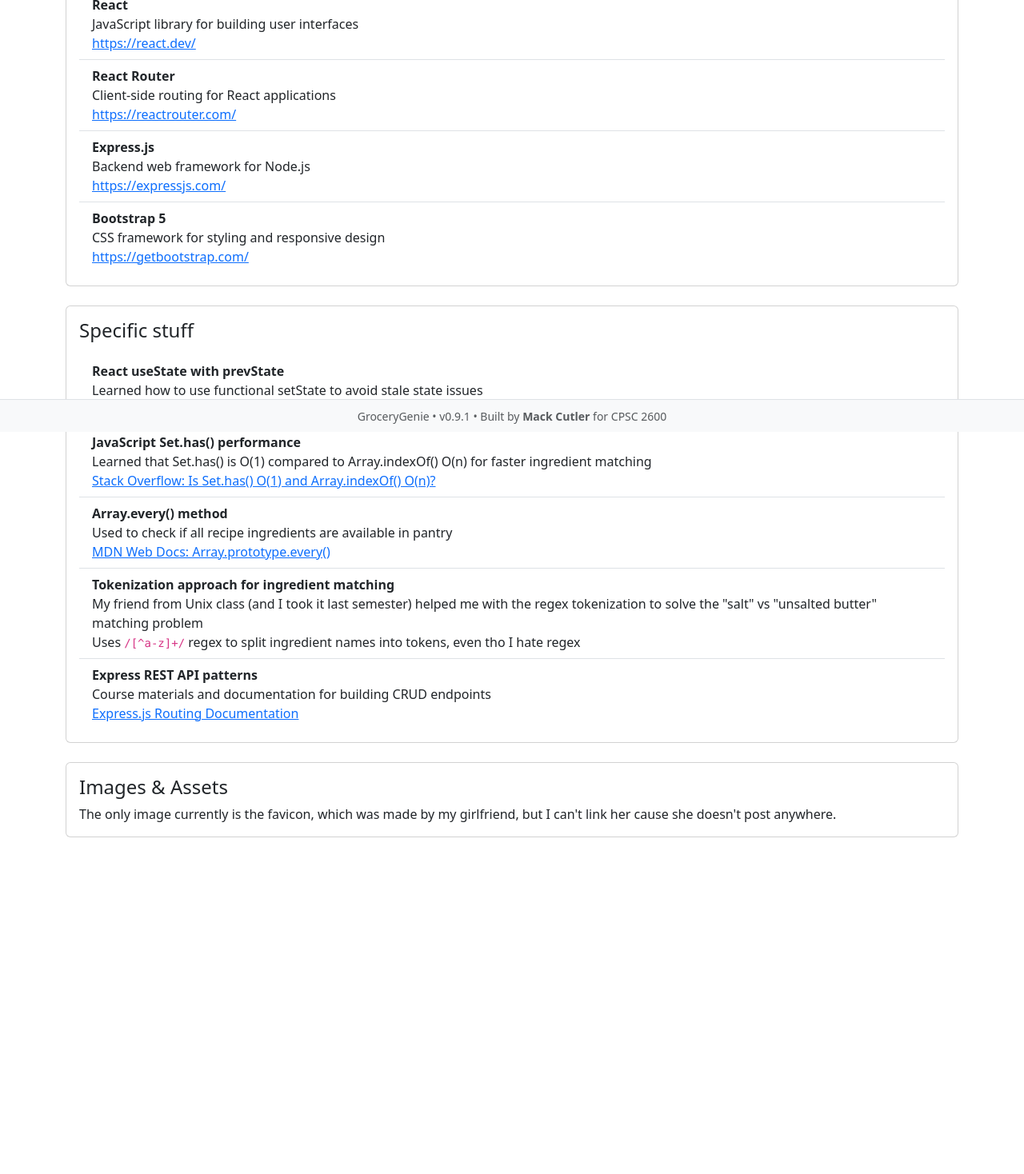
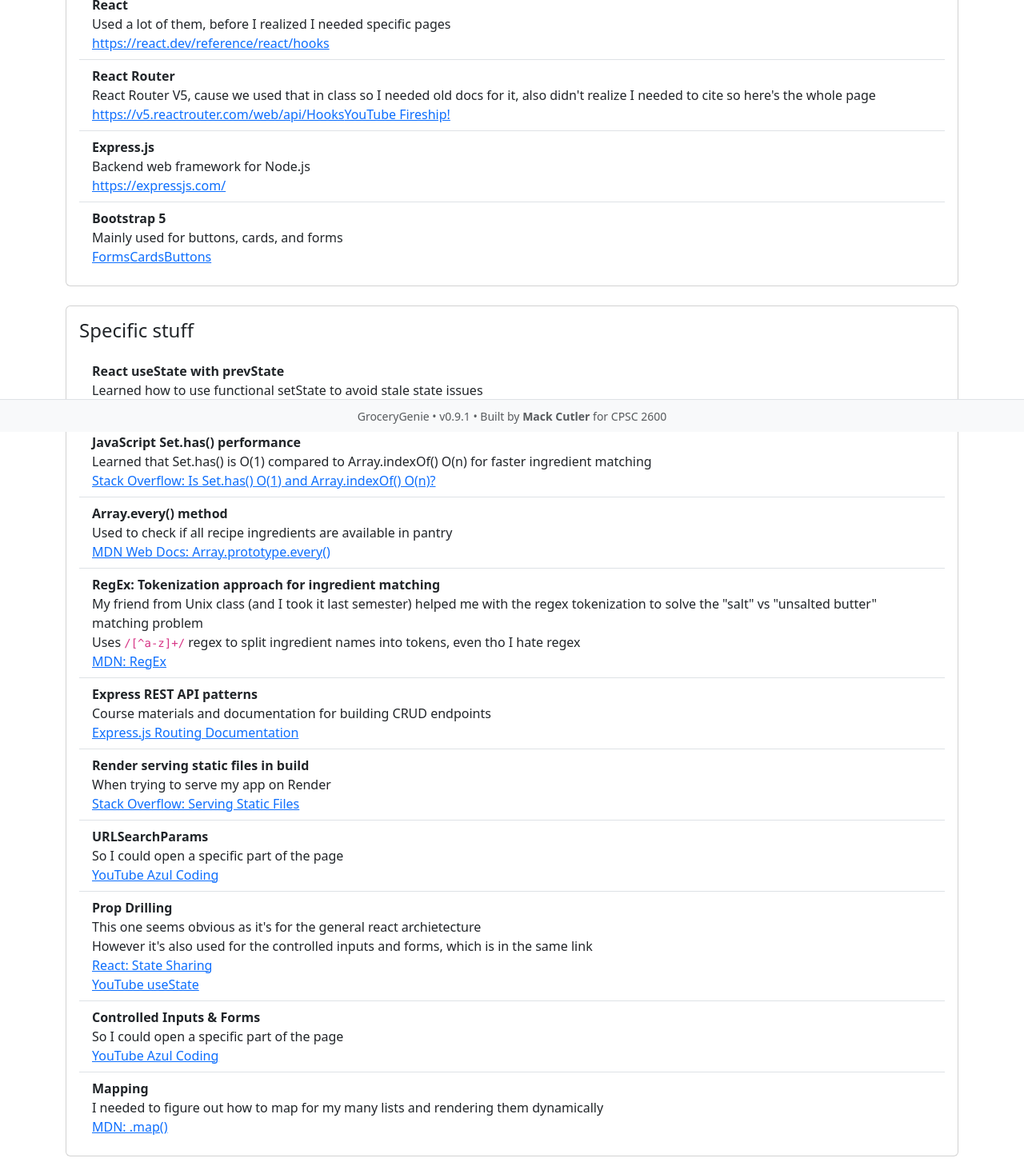
Before and after one commit to mackcutlerdev/Grocery-Genie, a React (Create React App) app in the folder client/: page /sources in a window 1280 px wide. Shown: the part 260-1728 px from the top of the page at 80% size. Before the commit the page ends 1371 px from the top, so only its background shows below. Built offline with nearby package versions, Linux system fonts and the light colour scheme.

Commit message:
Fixed sources, added the rest, also fixed some typos, whoops.

```diff
--- a/client/src/components/Navbar.js
+++ b/client/src/components/Navbar.js
@@ -1,3 +1,4 @@
+// Dependencies
 import React from 'react';
 import { Link } from 'react-router-dom';
 
--- a/client/src/pages/SourcesPage.js
+++ b/client/src/pages/SourcesPage.js
@@ -1,4 +1,4 @@
-// pages/SourcesPage.js
+// Dependencies
 import React, { Fragment } from 'react';
 
 function SourcesPage()
@@ -15,17 +15,20 @@
                         <ul className="list-group list-group-flush mt-3">
                             <li className="list-group-item">
                                 <strong>React</strong><br />
-                                JavaScript library for building user interfaces<br />
-                                <a href="https://react.dev/" target="_blank" rel="noopener noreferrer">
-                                    https://react.dev/
+                                Used a lot of them, before I realized I needed specific pages<br />
+                                <a href="https://react.dev/reference/react/hooks" target="_blank" rel="noopener noreferrer">
+                                    https://react.dev/reference/react/hooks
                                 </a>
                             </li>
 
                             <li className="list-group-item">
                                 <strong>React Router</strong><br />
-                                Client-side routing for React applications<br />
-                                <a href="https://reactrouter.com/" target="_blank" rel="noopener noreferrer">
-                                    https://reactrouter.com/
+                               React Router V5, cause we used that in class so I needed old docs for it, also didn't realize I needed to cite so here's the whole page<br />
+                                <a href="https://v5.reactrouter.com/web/api/Hooks" target="_blank" rel="noopener noreferrer">
+                                    https://v5.reactrouter.com/web/api/Hooks
+                                </a>
+                                <a href="https://www.youtube.com/watch?v=TNhaISOUy6Q" target="_blank" rel="noopener noreferrer">
+                                    YouTube Fireship!
                                 </a>
                             </li>
 
@@ -39,9 +42,15 @@
 
                             <li className="list-group-item">
                                 <strong>Bootstrap 5</strong><br />
-                                CSS framework for styling and responsive design<br />
-                                <a href="https://getbootstrap.com/" target="_blank" rel="noopener noreferrer">
-                                    https://getbootstrap.com/
+                                Mainly used for buttons, cards, and forms<br />
+                                <a href="https://getbootstrap.com/docs/5.3/forms/overview/" target="_blank" rel="noopener noreferrer">
+                                    Forms
+                                </a>
+                                <a href="https://getbootstrap.com/docs/5.0/components/card/" target="_blank" rel="noopener noreferrer">
+                                    Cards
+                                </a>
+                                <a href="https://getbootstrap.com/docs/5.3/components/buttons/" target="_blank" rel="noopener noreferrer">
+                                    Buttons
                                 </a>
                             </li>
                         </ul>
@@ -78,16 +87,63 @@
                             </li>
 
                             <li className="list-group-item">
-                                <strong>Tokenization approach for ingredient matching</strong><br />
+                                <strong>RegEx: Tokenization approach for ingredient matching</strong><br />
                                 My friend from Unix class (and I took it last semester) helped me with the regex tokenization to solve the "salt" vs "unsalted butter" matching problem<br />
-                                Uses <code>/[^a-z]+/</code> regex to split ingredient names into tokens, even tho I hate regex
+                                Uses <code>/[^a-z]+/</code> regex to split ingredient names into tokens, even tho I hate regex <br/>
+                                <a href="https://developer.mozilla.org/en-US/docs/Web/JavaScript/Reference/Global_Objects/RegExp" target="_blank" rel="noopener noreferrer">
+                                    MDN: RegEx
+                                </a>
                             </li>
 
                             <li className="list-group-item">
                                 <strong>Express REST API patterns</strong><br />
                                 Course materials and documentation for building CRUD endpoints<br />
-                                <a href="https://expressjs.com/en/starter/basic-routing.html" target="_blank" rel="noopener noreferrer">
+                                <a href="https://expressjs.com/en/guide/using-middleware.html" target="_blank" rel="noopener noreferrer">
                                     Express.js Routing Documentation
+                                </a>
+                            </li>
+
+                            <li className="list-group-item">
+                                <strong>Render serving static files in build</strong><br />
+                                When trying to serve my app on Render<br />
+                                <a href="https://stackoverflow.com/questions/53308128/problem-serving-static-files-with-express" target="_blank" rel="noopener noreferrer">
+                                    Stack Overflow: Serving Static Files
+                                </a>
+                            </li>
+
+                            <li className="list-group-item">
+                                <strong>URLSearchParams</strong><br />
+                                So I could open a specific part of the page <br/>
+                                <a href="https://www.youtube.com/watch?v=KUN0Vkn207k">
+                                    YouTube Azul Coding
+                                </a>
+                            </li>
+
+                            <li className="list-group-item">
+                                <strong>Prop Drilling</strong><br />
+                                This one seems obvious as it's for the general react archietecture <br/>
+                                However it's also used for the controlled inputs and forms, which is in the same link <br/>
+                                <a href="https://react.dev/learn/sharing-state-between-components" target="_blank" rel="noopener noreferrer">
+                                    React: State Sharing
+                                </a><br/>
+                                <a href="https://www.youtube.com/watch?v=O6P86uwfdR0" target="_blank" rel="noopener noreferrer">
+                                    YouTube useState
+                                </a>
+                            </li>
+
+                            <li className="list-group-item">
+                                <strong>Controlled Inputs & Forms</strong><br />
+                                So I could open a specific part of the page <br/>
+                                <a href="https://www.youtube.com/watch?v=KUN0Vkn207k">
+                                    YouTube Azul Coding
+                                </a>
+                            </li>
+
+                            <li className="list-group-item">
+                                <strong>Mapping</strong><br />
+                                I needed to figure out how to map for my many lists and rendering them dynamically<br/>
+                                <a href="https://developer.mozilla.org/en-US/docs/Web/JavaScript/Reference/Global_Objects/Array/map">
+                                    MDN: .map()
                                 </a>
                             </li>
                         </ul>
```
Also changed, not shown: 1 other file (tests, documents, lock files or other folders).
